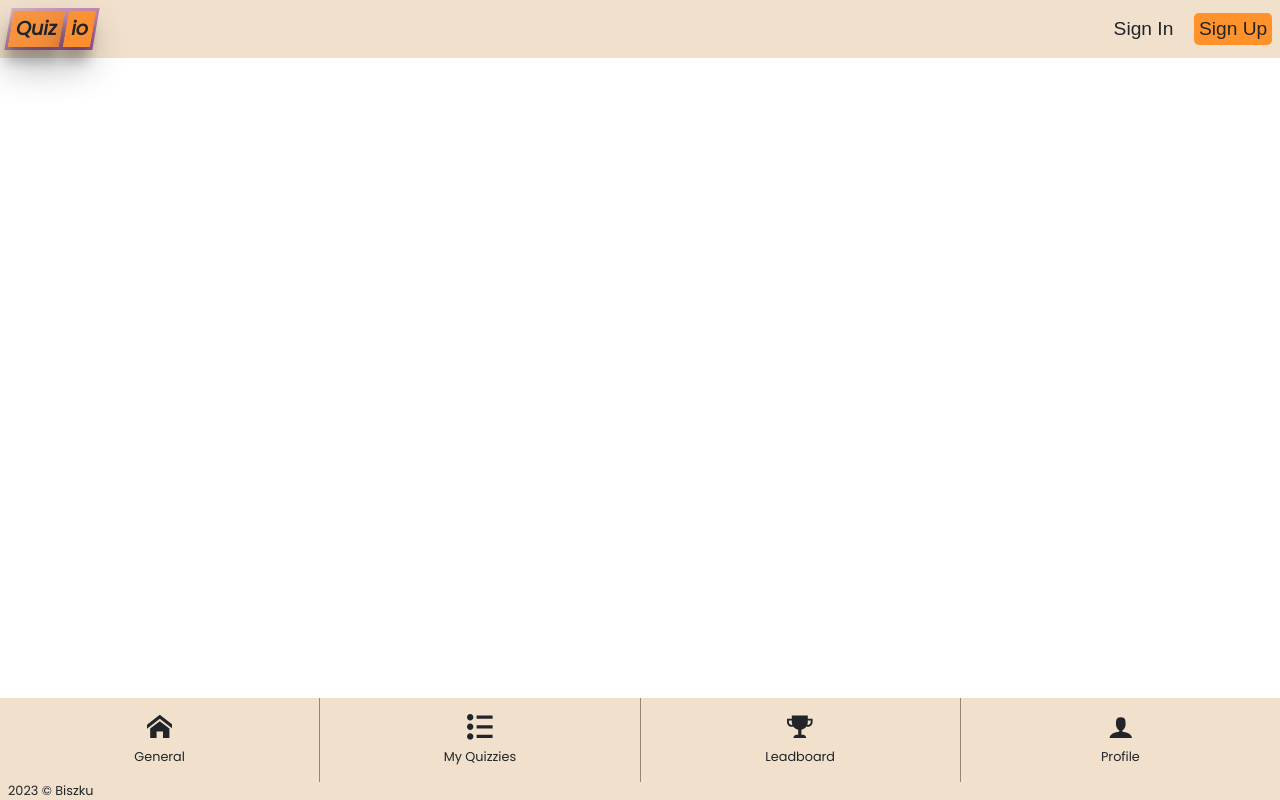
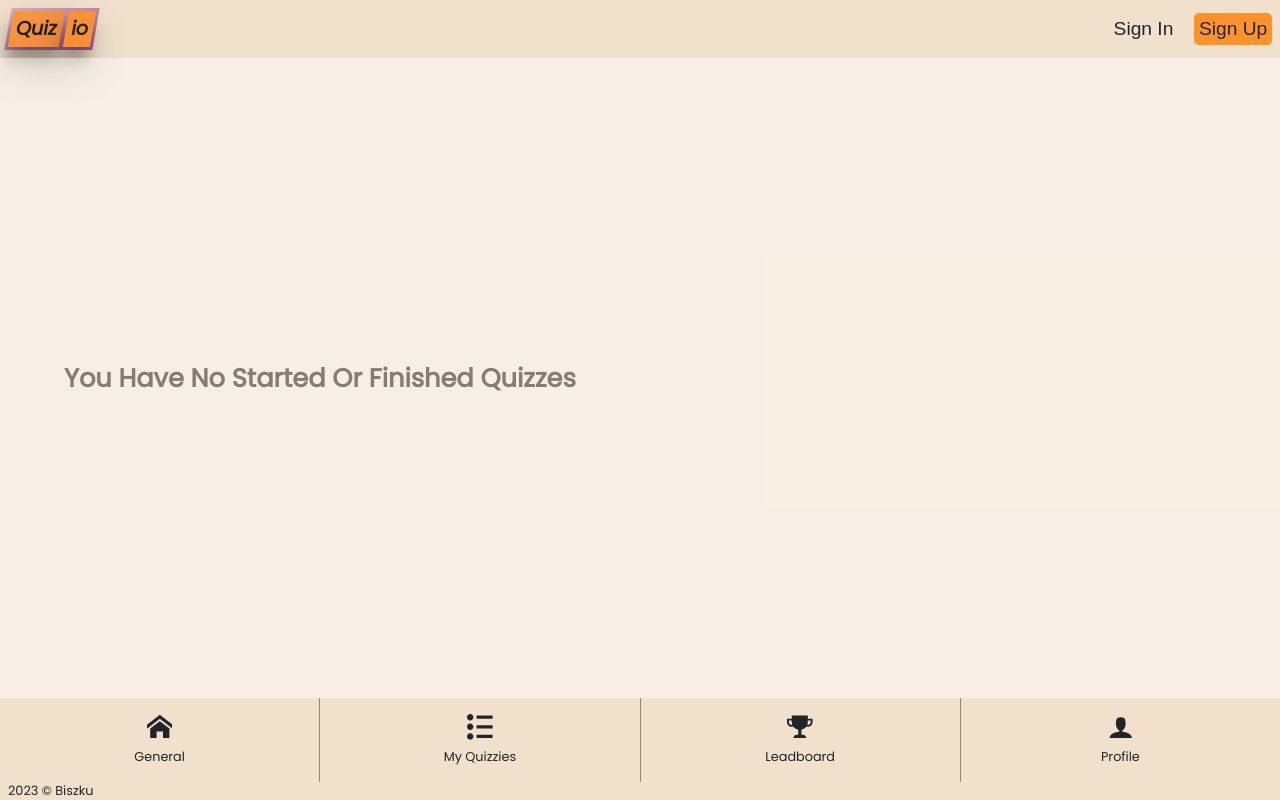
Before and after one commit to Biszku/QuizIo, a Next.js app: page /my-quizzies in a window 1280 px wide. Built offline with nearby package versions, Linux system fonts and the light colour scheme.

Commit message:
added noQuizzes option

```diff
--- a/components/MyQuizzes/my-quizzes.tsx
+++ b/components/MyQuizzes/my-quizzes.tsx
@@ -55,6 +55,9 @@ const MyQuizzesSection = () => {
           <HiArrowSmRight className="my-quizzes-container_pagination-increase-icon" />
         </button>
       </div>
+      <span className="my-quizzes-container-noQuizzes">
+        You have no started or finished quizzes
+      </span>
     </div>
   );
 };
--- a/styles/components/_myquizzes.scss
+++ b/styles/components/_myquizzes.scss
@@ -3,10 +3,27 @@
   height: 100%;
   display: flex;
   flex-direction: column;
+  justify-content: center;
+  align-items: center;
+  background-color: hsla(33, 55%, 87%, 0.5);
   gap: 1rem;
+  position: relative;
+
+  &-noQuizzes {
+    width: 90%;
+    position: absolute;
+    font-size: 1.6rem;
+    font-weight: bolder;
+    top: 50%;
+    text-transform: capitalize;
+    left: 50%;
+    color: rgb(135 124 111);
+    transform: translate(-50%, -50%);
+  }
 
   &_pagination {
     display: flex;
+    width: 100%;
     justify-content: center;
     align-items: center;
     gap: 1rem;
@@ -41,6 +58,7 @@
     grid-template-rows: repeat(3, 1fr);
     row-gap: 1rem;
     column-gap: 1rem;
+    width: 100%;
   }
 
   &_item {
```
